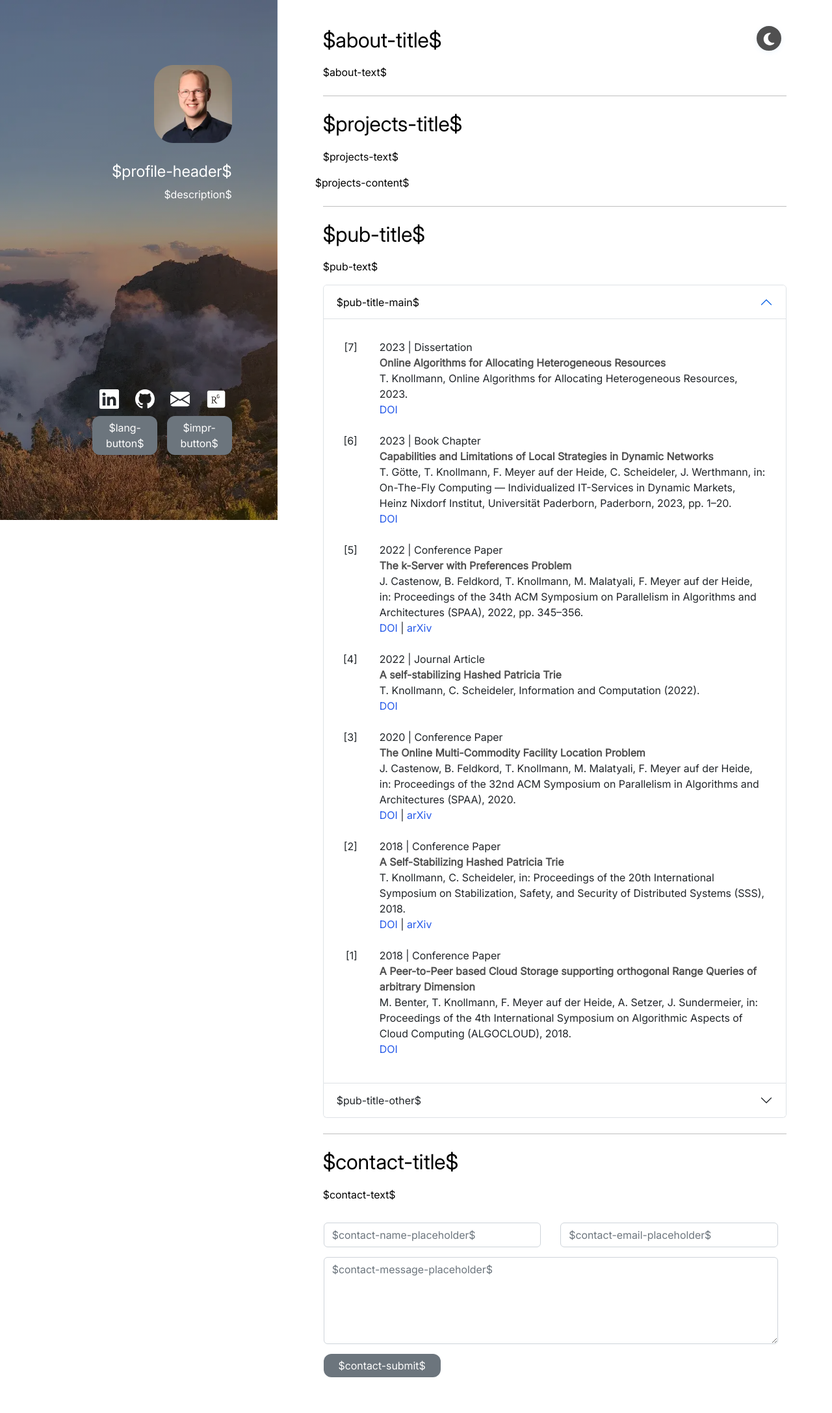
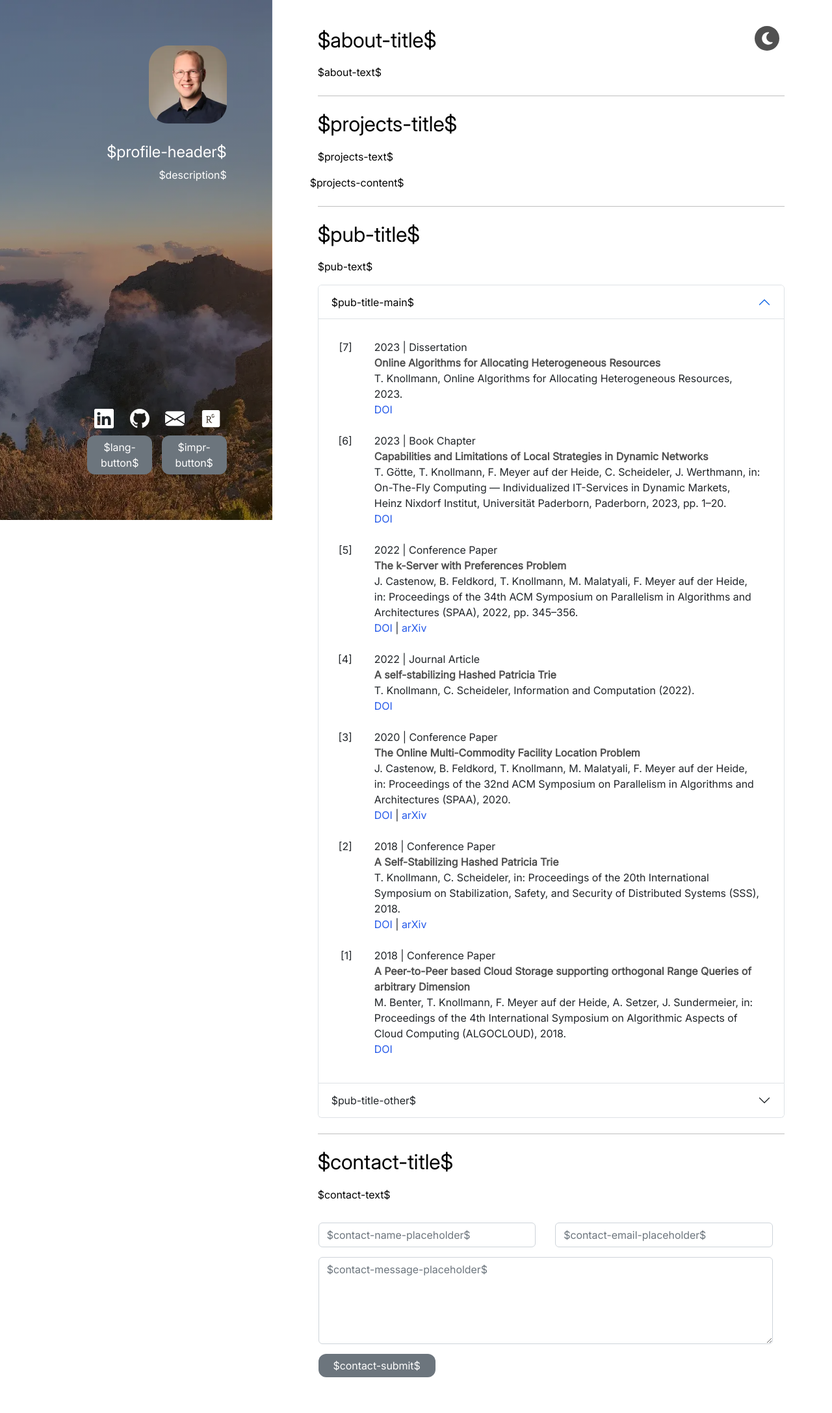
Before and after one commit to TillKnollmann/Homepage, a PHP site: page /generator/template.html in a window 1280 px wide. Shown: the whole page at 65% size. Run offline with PHP 8.4, Linux system fonts and the light colour scheme.

Commit message:
💄 improve spacing + responsiveness

```diff
--- a/generator/template.html
+++ b/generator/template.html
@@ -28,7 +28,7 @@
   <h1 class="d-none">$title$</h1>
   <div class="container-fluid">
     <div class="row">
-      <div class="col-md-4">
+      <div class="col-md-4" id="sidebar-column">
         <div class="sticky-top d-flex flex-column" id="sidebar">
           <!-- Contains the sidebar with contact information -->
           <div class="flex-grow-1">
@@ -103,11 +103,11 @@
           </div>
           <div id="theme-toggle-container">
             <button id="theme-toggle" aria-label="Theme wechseln">
-              <span id="theme-toggle-icon" aria-hidden="true">
+              <div id="theme-toggle-icon" aria-hidden="true">
                <svg width="22" height="22" viewBox="0 0 384 512" fill="currentColor" aria-hidden="true">
-                <path d="M223.5 32C100 32 0 132.3 0 256S100 480 223.5 480c60.6 0 115.5-24.2 155.8-63.4c5-4.9 6.3-12.5 3.1-18.7s-10.1-9.7-17-8.5c-9.8 1.7-19.8 2.6-30.1 2.6c-96.9 0-175.5-78.8-175.5-176c0-65.8 36-123.1 89.3-153.3c6.1-3.5 9.2-10.5 7.7-17.3s-7.3-11.9-14.3-12.5c-6.3-.5-12.6-.8-19-.8z"/>
+                <path d="M 233.5 32 C 110 32 10 132.3 10 256 S 110 480 233.5 480 c 60.6 0 115.5 -24.2 155.8 -63.4 c 5 -4.9 6.3 -12.5 3.1 -18.7 s -10.1 -9.7 -17 -8.5 c -9.8 1.7 -19.8 2.6 -30.1 2.6 c -96.9 0 -175.5 -78.8 -175.5 -176 c 0 -65.8 36 -123.1 89.3 -153.3 c 6.1 -3.5 9.2 -10.5 7.7 -17.3 s -7.3 -11.9 -14.3 -12.5 c -6.3 -0.5 -12.6 -0.8 -19 -0.8 z"/>
               </svg>
-              </span>
+            </div>
             </button>
           </div>
           <div class="row">
--- a/scripts/script.js
+++ b/scripts/script.js
@@ -15,7 +15,7 @@ window.addEventListener("load", () => {
   if (!btn || !icon) return;
 
   const moonSVG = `<svg width="22" height="22" viewBox="0 0 384 512" fill="currentColor" aria-hidden="true">
-      <path d="M223.5 32C100 32 0 132.3 0 256S100 480 223.5 480c60.6 0 115.5-24.2 155.8-63.4c5-4.9 6.3-12.5 3.1-18.7s-10.1-9.7-17-8.5c-9.8 1.7-19.8 2.6-30.1 2.6c-96.9 0-175.5-78.8-175.5-176c0-65.8 36-123.1 89.3-153.3c6.1-3.5 9.2-10.5 7.7-17.3s-7.3-11.9-14.3-12.5c-6.3-.5-12.6-.8-19-.8z"/>
+      <path d="M 233.5 32 C 110 32 10 132.3 10 256 S 110 480 233.5 480 c 60.6 0 115.5 -24.2 155.8 -63.4 c 5 -4.9 6.3 -12.5 3.1 -18.7 s -10.1 -9.7 -17 -8.5 c -9.8 1.7 -19.8 2.6 -30.1 2.6 c -96.9 0 -175.5 -78.8 -175.5 -176 c 0 -65.8 36 -123.1 89.3 -153.3 c 6.1 -3.5 9.2 -10.5 7.7 -17.3 s -7.3 -11.9 -14.3 -12.5 c -6.3 -0.5 -12.6 -0.8 -19 -0.8 z"/>
     </svg>`;
 
   const sunSVG = `<svg width="22" height="22" viewBox="0 0 512 512" fill="currentColor" aria-hidden="true">
--- a/styles/main.css
+++ b/styles/main.css
@@ -230,29 +230,23 @@ html * {
 
     #sidebar {
         text-align: right;
-        padding: 20px 35px 20px 20px;
+        padding: 70px 30px 70px 30px;
         background-size: auto 100%;
         min-width: 300px;
     }
 
-    @media (min-height: 310px) {
-        #sidebar {
-            padding-top: 50px;
-            padding-bottom: 50px;
-            min-height: 300px;
-        }
-    }
-
-    @media (min-height: 610px) {
-        #sidebar {
-            padding-top: 100px;
-            padding-bottom: 100px;
-            min-height: 400px;
-        }
+    #sidebar-column {
+        min-width: 300px;
     }
 
     #content {
-        padding-left: 45px;
+        padding-left: 30px;
+        padding-right: 0px;
+        max-width: calc(min(100% - 300px, 800px));
+    }
+
+    .container-fluid {
+        padding-left: 0px;
     }
 
     #form-div {
@@ -260,34 +254,27 @@ html * {
     }
 }
 
-@media (min-width: 800px) {
-    #sidebar {
-        padding: 20px 45px 20px 35px;
-        min-width: 320px;
-    }
-}
-
 @media (min-width: 992px) {
     #content {
         padding-left: 60px;
     }
-
-    #content .container-fluid {
-        padding-left: 0;
-    }
-
     #sidebar {
-        padding: 20px 60px 20px 40px;
+        padding-right: 60px;
     }
 }
 
 @media (min-width: 1200px) {
-    #sidebar {
-        padding: 100px 70px 100px 90px;
-    }
-
     #content {
         padding-left: 70px;
+    }
+    #sidebar {
+        padding-right: 70px;
+    }
+}
+
+@media (min-width: 1600px) {
+    #sidebar-column {
+        width: calc(50% - 265px);
     }
 }
 
@@ -589,6 +576,7 @@ h1 {
     top: 13px;
     z-index: 100;
     width: 100%;
+    height: 38px;
     display: flex;
     justify-content: flex-end;
     pointer-events: none;
@@ -599,18 +587,24 @@ h1 {
 #theme-toggle {
     pointer-events: auto;
     background: var(--color-header-mobile);
-    border: 2px solid var(--color-header-mobile);
+    border: none;
     color: #ffffff;
     border-radius: 50%;
     width: 38px;
     height: 38px;
-    font-size: 1em;
     cursor: pointer;
-    box-shadow: 0 2px 8px rgba(30, 144, 255, 0.08);
     transition: transform 0.2s, background 0.2s, color 0.2s;
     display: flex;
+    justify-content: center; /* horizontal centering */
     align-items: center;
-    justify-content: center;
+}
+
+#theme-toggle-icon {
+    width: 22px;
+    height: 22px;
+    display: flex;
+    justify-content: center; /* horizontal centering */
+    align-items: center;
 }
 
 @media(hover: hover) and (pointer: fine) {
```
